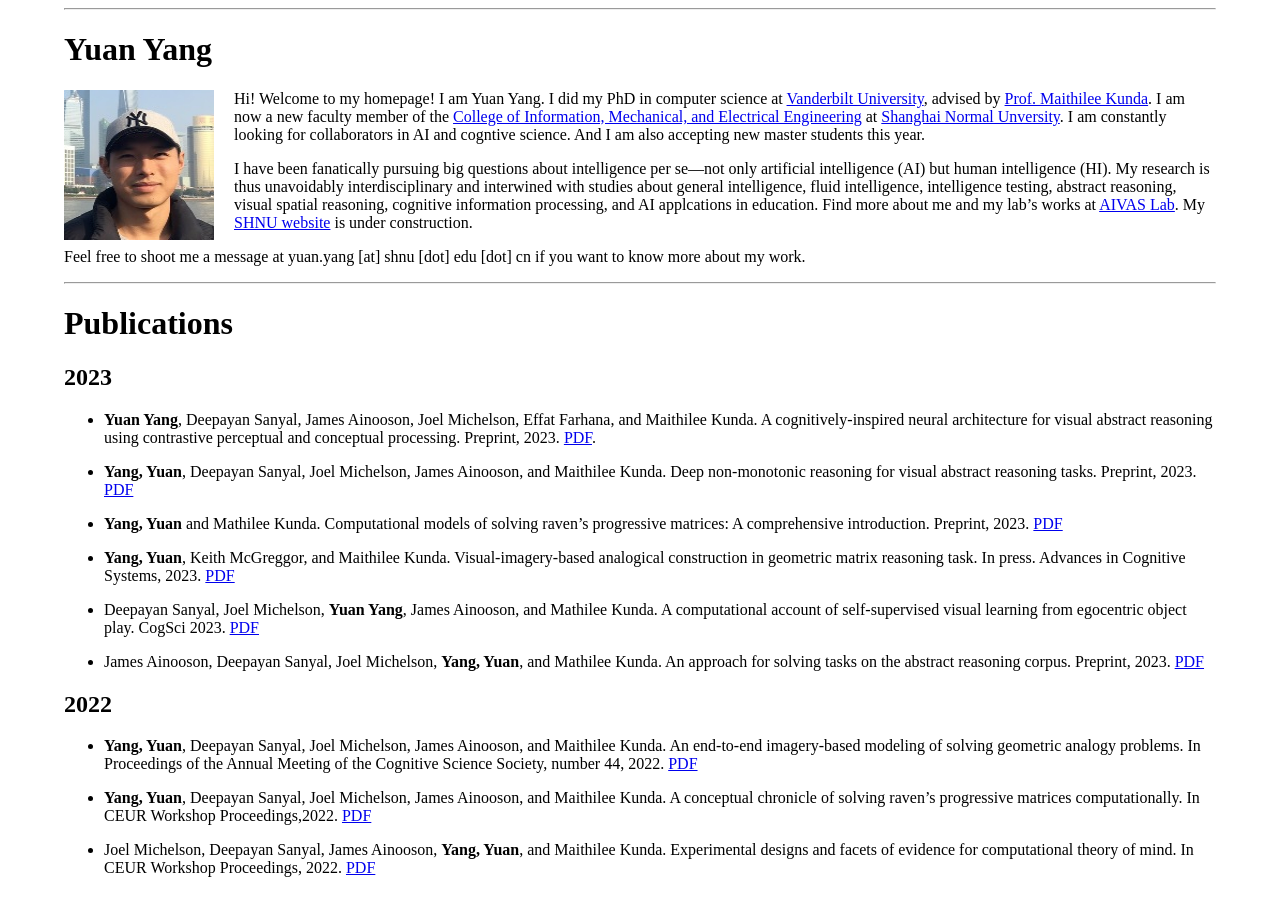
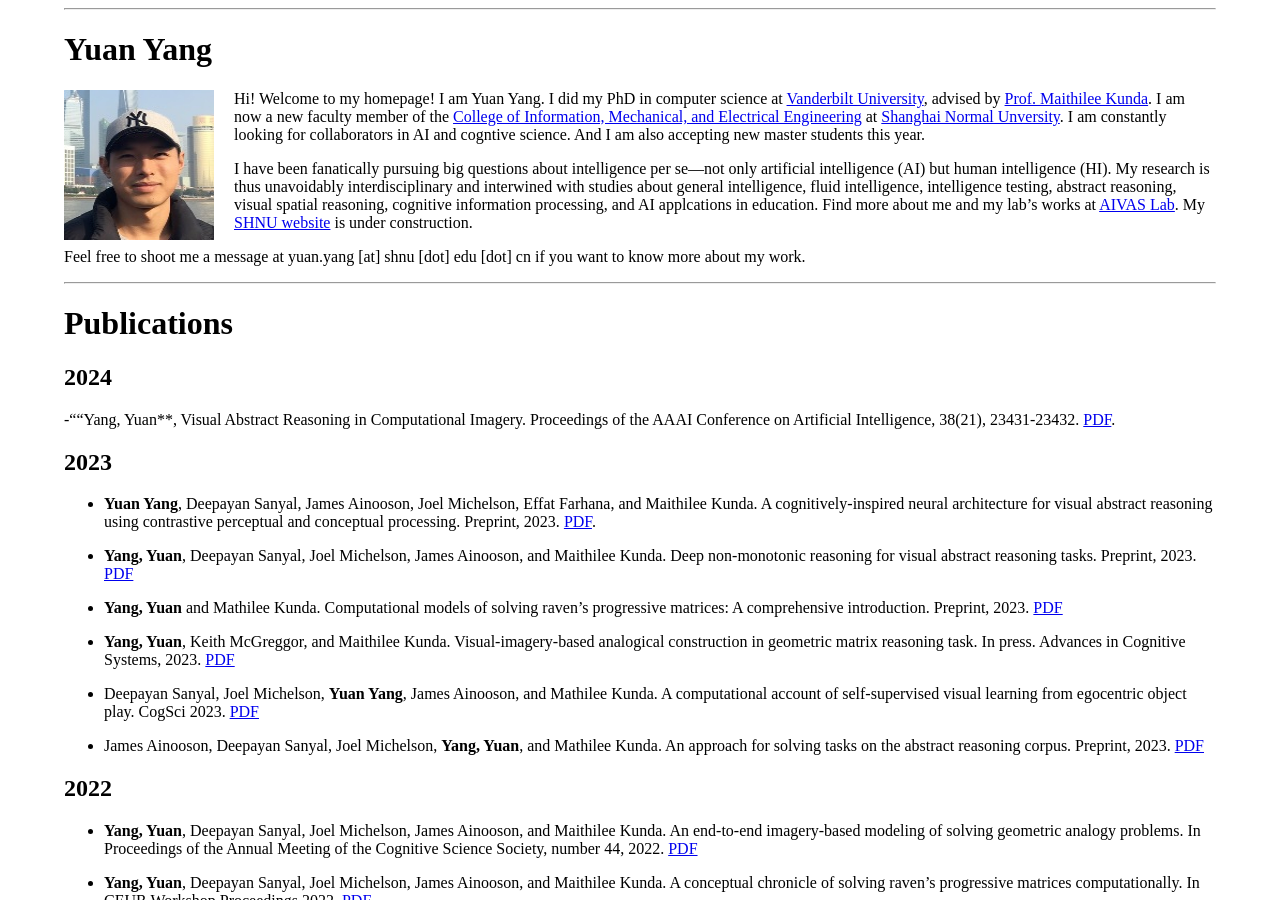
Before and after one commit to Yang-Yuan/Yang-Yuan.github.io, a Jekyll site: the page built from docs/index.md, in a window 1280 px wide and 900 px high. Built offline with Jekyll 4.4.1, drawn with Linux system fonts in a browser that asks for light colours.

Commit message:
asdfasdf

```diff
--- a/docs/index.md
+++ b/docs/index.md
@@ -25,6 +25,13 @@ Feel free to shoot me a message at  yuan.yang [at] shnu [dot] edu [dot] cn if yo
 ***
 
 # Publications
+
+
+## 2024
+
+-""Yang, Yuan**, Visual Abstract Reasoning in Computational Imagery. Proceedings of the AAAI Conference on Artificial Intelligence, 38(21), 23431-23432. [PDF](https://ojs.aaai.org/index.php/AAAI/article/view/30416){:target="_blank"}.
+
+
 
 ## 2023
 
```
